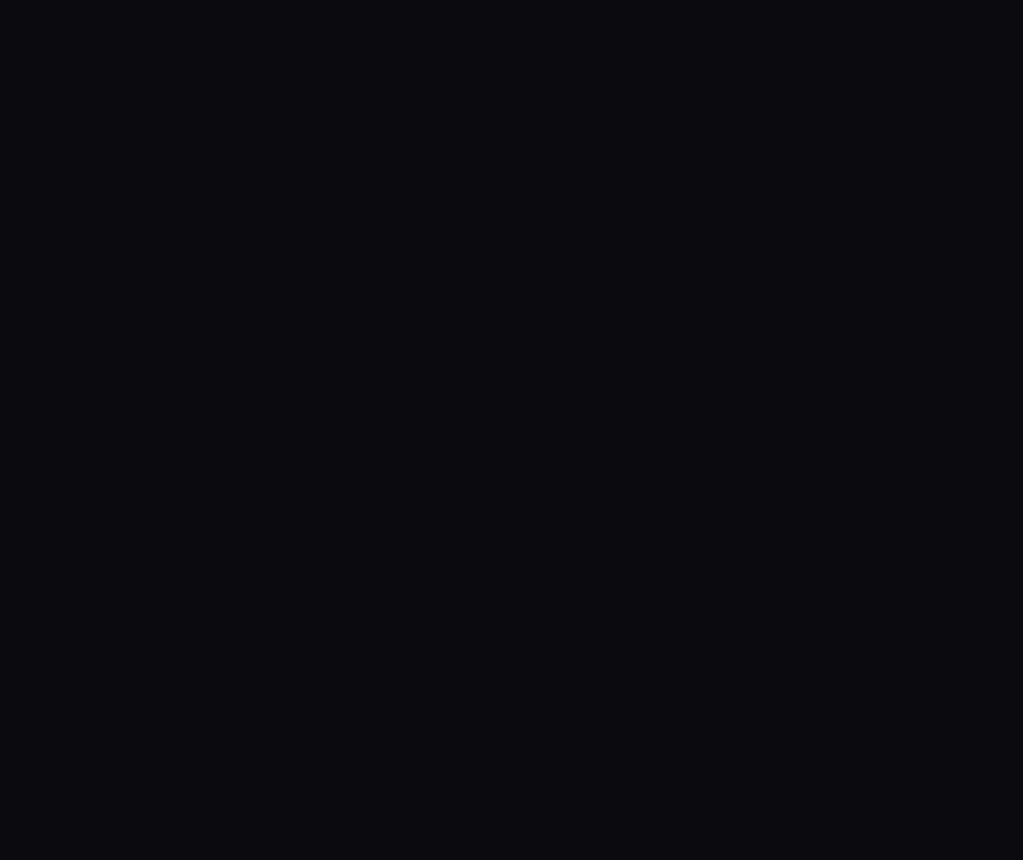
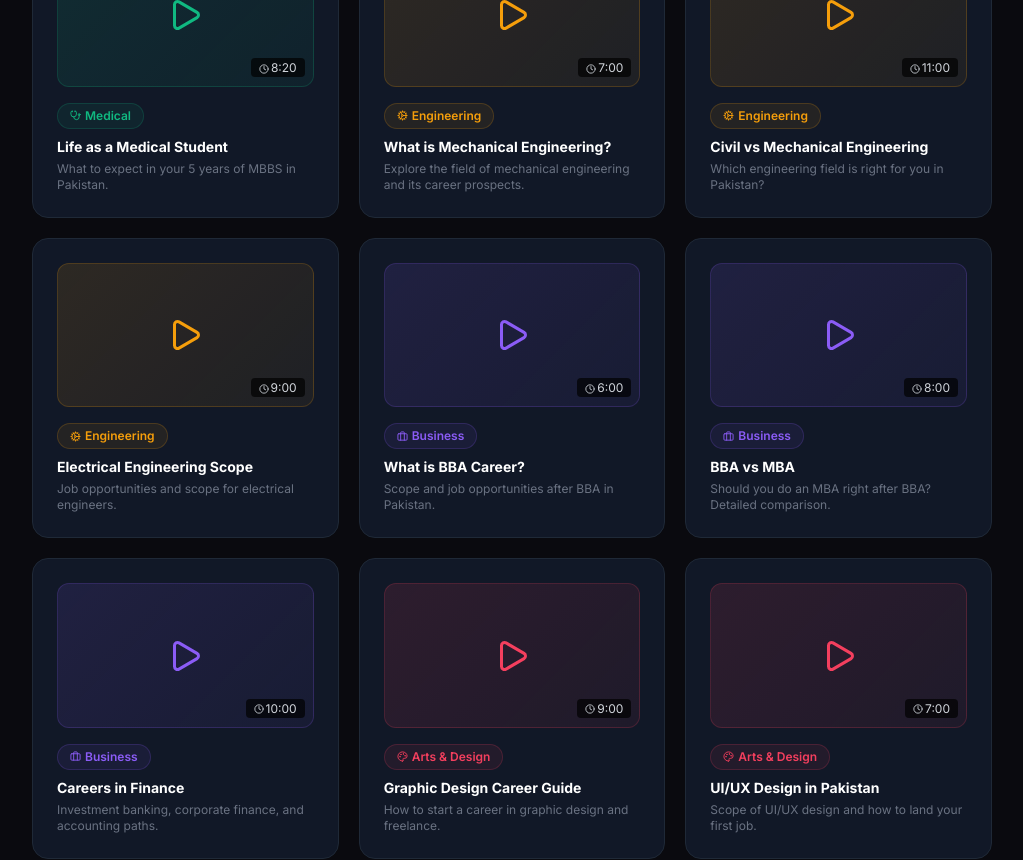
Before and after one commit to maharnoor/fyp-project, a Next.js app: page /dashboard/videos in a window 1280 px wide. Shown: the part 1280-2140 px from the top of the page, without its empty margins (256-1279 px from the left). Before the commit the page ends 909 px from the top, so only its background shows below. Built offline with nearby package versions, Linux system fonts and the light colour scheme; sample sign-in values are in the browser's storage.

Commit message:
feat: update video gallery with categorized AI content and new UI icons

```diff
--- a/app/dashboard/videos/page.js
+++ b/app/dashboard/videos/page.js
@@ -1,21 +1,46 @@
 'use client'
 import { useState, useEffect } from 'react'
 import { useAuth } from '@/context/AuthContext'
-import { Play, Eye, Clock, Filter, Search, CheckCircle, Target, Code2, Stethoscope, Cog, Briefcase, Palette, Film, Check, ArrowLeft } from 'lucide-react'
+import { Play, Eye, Clock, Filter, Search, CheckCircle, Target, Code2, Bot, Stethoscope, Cog, Briefcase, Palette, Film, Check, ArrowLeft } from 'lucide-react'
 import { LoadingSpinner } from '@/components/ui/Cards'
 
 const DEMO_VIDEOS = [
+    // CS & IT (3 videos)
     { id: 'v1', title: 'Introduction to Computer Science Careers', description: 'Explore the world of software engineering, AI, and data science careers in Pakistan.', category: 'cs', url: 'https://www.youtube.com/embed/SzJ46YA_RaA', thumbnail: null, duration: 480 },
-    { id: 'v2', title: 'How to Become a Doctor in Pakistan', description: 'Complete guide to MBBS admission: MDCAT, FSc requirements, and top medical colleges.', category: 'medical', url: 'https://www.youtube.com/embed/lK02m6dtrHQ', thumbnail: null, duration: 600 },
-    { id: 'v3', title: 'Engineering Career Paths in Pakistan', description: 'Civil, Mechanical, Electrical — discover which engineering field suits you.', category: 'engineering', url: 'https://www.youtube.com/embed/uk-cykGFly4', thumbnail: null, duration: 540 },
-    { id: 'v4', title: 'Business Administration: Is BBA Right for You?', description: 'Career options after BBA/MBA in Pakistan: banking, marketing, entrepreneurship.', category: 'business', url: 'https://www.youtube.com/embed/VkK3lhS1YVQ', thumbnail: null, duration: 420 },
-    { id: 'v5', title: 'Graphic Design & Creative Arts Careers', description: 'Freelancing, agencies, and creative careers — earning in dollars from Pakistan.', category: 'arts', url: 'https://www.youtube.com/embed/oBMtBkF27R4', thumbnail: null, duration: 360 },
-    { id: 'v6', title: 'Software Engineering at FAST NUCES', description: 'An honest review of CS at FAST — campus, curriculum, and job placement.', category: 'cs', url: 'https://www.youtube.com/embed/8mAITcNt710', thumbnail: null, duration: 720 },
+    { id: 'v2', title: 'Software Engineering at FAST NUCES', description: 'An honest review of CS at FAST — campus, curriculum, and job placement.', category: 'cs', url: 'https://www.youtube.com/embed/8mAITcNt710', thumbnail: null, duration: 720 },
+    { id: 'v3', title: 'How to learn coding in Pakistan', description: 'A beginner-friendly guide to learning programming and getting your first job.', category: 'cs', url: 'https://www.youtube.com/embed/zOjov-2OZ0E', thumbnail: null, duration: 540 },
+
+    // AI (4 videos)
+    { id: 'v4', title: 'But what is a neural network?', description: 'A deep dive into how neural networks and deep learning work.', category: 'ai', url: 'https://www.youtube.com/embed/aircAruvnKk', thumbnail: null, duration: 1140 },
+    { id: 'v5', title: 'Machine Learning Basics', description: 'Understand the fundamentals of machine learning and how to get started.', category: 'ai', url: 'https://www.youtube.com/embed/ad79nYk2keg', thumbnail: null, duration: 600 },
+    { id: 'v6', title: 'AI for Everyone', description: 'An introduction to Artificial Intelligence for non-technical people.', category: 'ai', url: 'https://www.youtube.com/embed/JMUxmLyrhSk', thumbnail: null, duration: 900 },
+    { id: 'v7', title: 'CS50 AI Introduction', description: 'Harvard Universitys introduction to Artificial Intelligence with Python.', category: 'ai', url: 'https://www.youtube.com/embed/cKxRvEZd3Kg', thumbnail: null, duration: 3600 },
+
+    // Medical (3 videos)
+    { id: 'v8', title: 'Complete MDCAT Guide', description: 'How to prepare for MDCAT, syllabus, and study tips.', category: 'medical', url: 'https://www.youtube.com/embed/iyyYwcFxxFg', thumbnail: null, duration: 600 },
+    { id: 'v9', title: 'How to clear MDCAT', description: 'Tips and tricks to score high in MDCAT examination.', category: 'medical', url: 'https://www.youtube.com/embed/wJ7tlGol6qg', thumbnail: null, duration: 750 },
+    { id: 'v10', title: 'Life as a Medical Student', description: 'What to expect in your 5 years of MBBS in Pakistan.', category: 'medical', url: 'https://www.youtube.com/embed/cUIRwsRQ9jM', thumbnail: null, duration: 500 },
+
+    // Engineering (3 videos)
+    { id: 'v11', title: 'What is Mechanical Engineering?', description: 'Explore the field of mechanical engineering and its career prospects.', category: 'engineering', url: 'https://www.youtube.com/embed/NDa3AGPobS4', thumbnail: null, duration: 420 },
+    { id: 'v12', title: 'Civil vs Mechanical Engineering', description: 'Which engineering field is right for you in Pakistan?', category: 'engineering', url: 'https://www.youtube.com/embed/csqee7qLobk', thumbnail: null, duration: 660 },
+    { id: 'v13', title: 'Electrical Engineering Scope', description: 'Job opportunities and scope for electrical engineers.', category: 'engineering', url: 'https://www.youtube.com/embed/Xp5HivdDxhM', thumbnail: null, duration: 540 },
+
+    // Business (3 videos)
+    { id: 'v14', title: 'What is BBA Career?', description: 'Scope and job opportunities after BBA in Pakistan.', category: 'business', url: 'https://www.youtube.com/embed/zJwnlfptA2Q', thumbnail: null, duration: 360 },
+    { id: 'v15', title: 'BBA vs MBA', description: 'Should you do an MBA right after BBA? Detailed comparison.', category: 'business', url: 'https://www.youtube.com/embed/w29EwkFqB_4', thumbnail: null, duration: 480 },
+    { id: 'v16', title: 'Careers in Finance', description: 'Investment banking, corporate finance, and accounting paths.', category: 'business', url: 'https://www.youtube.com/embed/ejSjjT-tyPw', thumbnail: null, duration: 600 },
+
+    // Arts & Design (3 videos)
+    { id: 'v17', title: 'Graphic Design Career Guide', description: 'How to start a career in graphic design and freelance.', category: 'arts', url: 'https://www.youtube.com/embed/Hvkg9CoD3h4', thumbnail: null, duration: 540 },
+    { id: 'v18', title: 'UI/UX Design in Pakistan', description: 'Scope of UI/UX design and how to land your first job.', category: 'arts', url: 'https://www.youtube.com/embed/Lg4VZ0-2ZSE', thumbnail: null, duration: 420 },
+    { id: 'v19', title: 'Digital Art Basics', description: 'Getting started with digital art and illustration.', category: 'arts', url: 'https://www.youtube.com/embed/RtZA5wT84Dg', thumbnail: null, duration: 360 },
 ]
 
 const CATEGORIES = [
     { value: '', label: 'All Fields', icon: Target },
     { value: 'cs', label: 'Computer Science', icon: Code2 },
+    { value: 'ai', label: 'Artificial Intelligence', icon: Bot },
     { value: 'medical', label: 'Medical', icon: Stethoscope },
     { value: 'engineering', label: 'Engineering', icon: Cog },
     { value: 'business', label: 'Business', icon: Briefcase },
@@ -140,7 +165,7 @@ export default function VideosPage() {
                     {filtered.map((video) => {
                         const isWatched = watched.has(video.id)
                         const catColor = {
-                            cs: '#6366f1', medical: '#10b981', engineering: '#f59e0b',
+                            cs: '#6366f1', ai: '#ec4899', medical: '#10b981', engineering: '#f59e0b',
                             business: '#8b5cf6', arts: '#f43f5e'
                         }[video.category] || '#6366f1'
 
```
